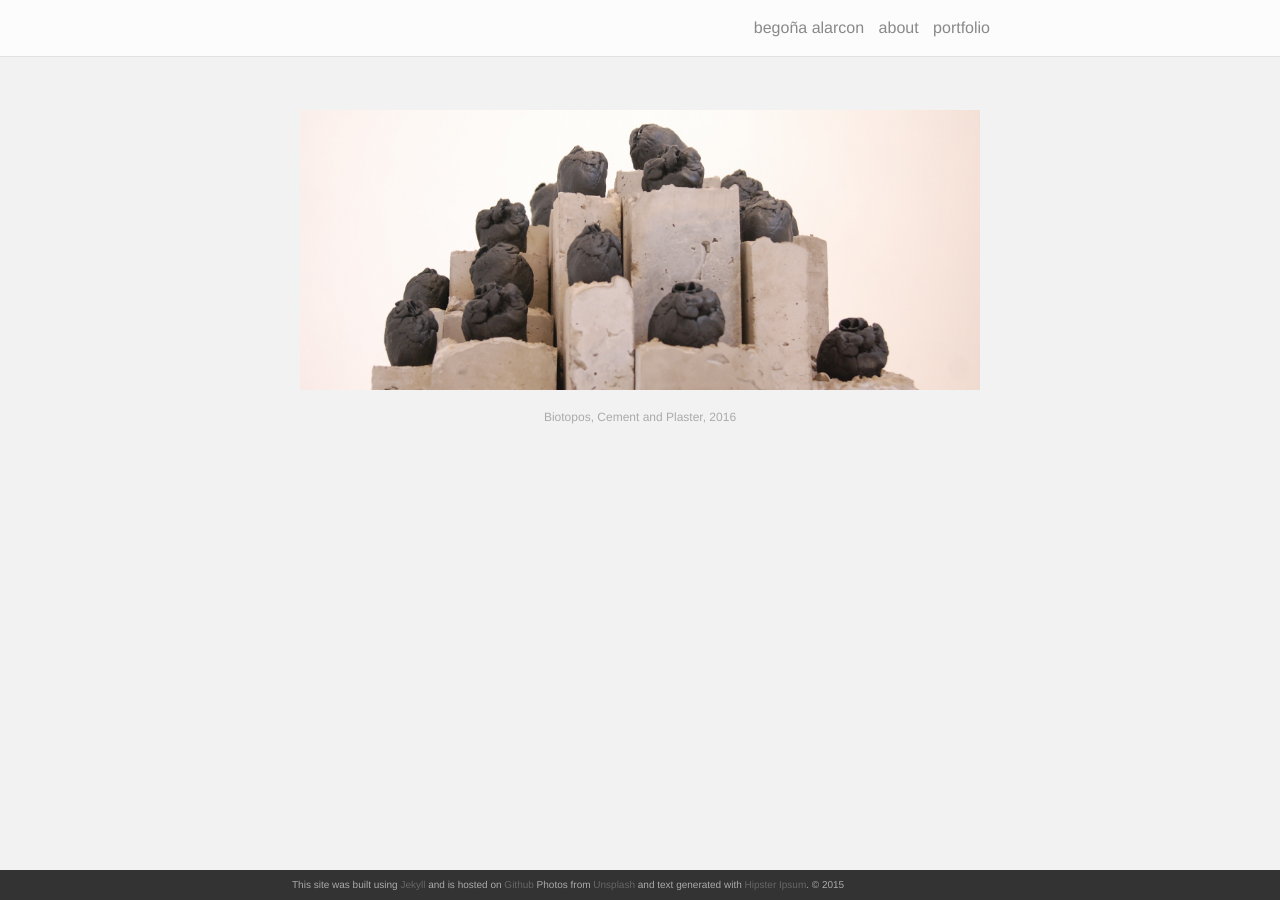
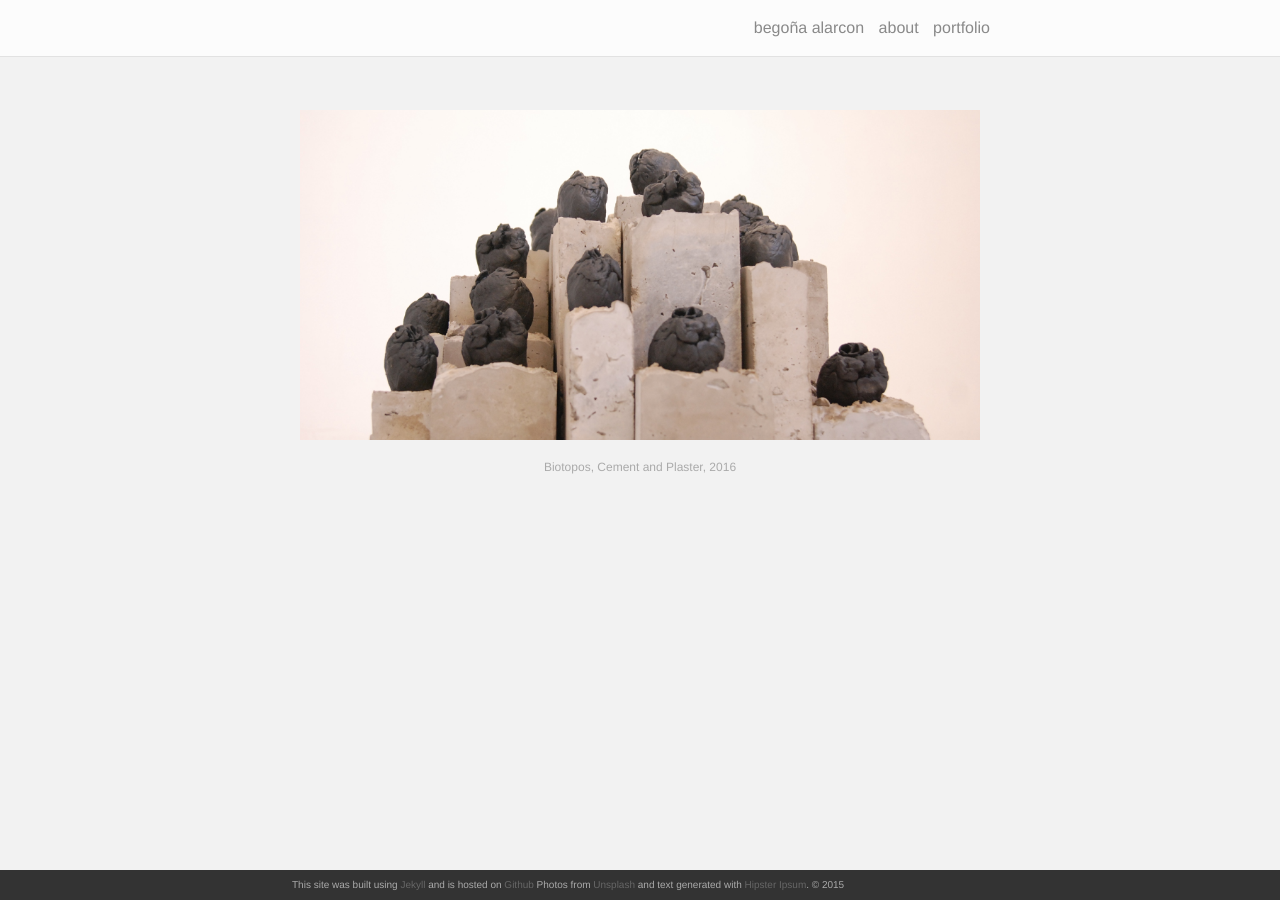
Before and after one commit to begoalarcon/begoalarcon.github.io, a Jekyll site: the page built from index.html, in a window 1280 px wide. Built offline with Jekyll 4.4.1, drawn with Linux system fonts in a browser that asks for light colours; nearby versions of some CDN libraries; the list of posts is cut into pages by our own code.

Commit message:
Update _base.scss

```diff
--- a/_sass/_base.scss
+++ b/_sass/_base.scss
@@ -19,7 +19,7 @@ $nav-height:                    56px;
 
 /* portfolio tinkering */
 $img_spacing: 5px;
-$img_height: 300px;
+$img_height: 350px;
 $caption_font_size: 12px;
 $caption_color: #aaa;
 
```
